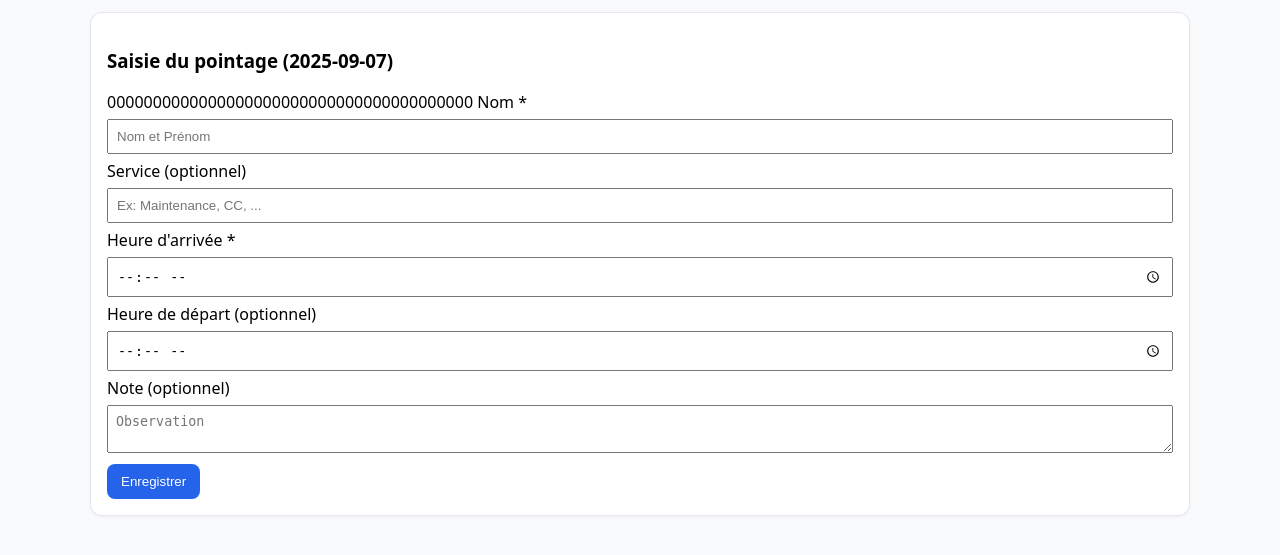
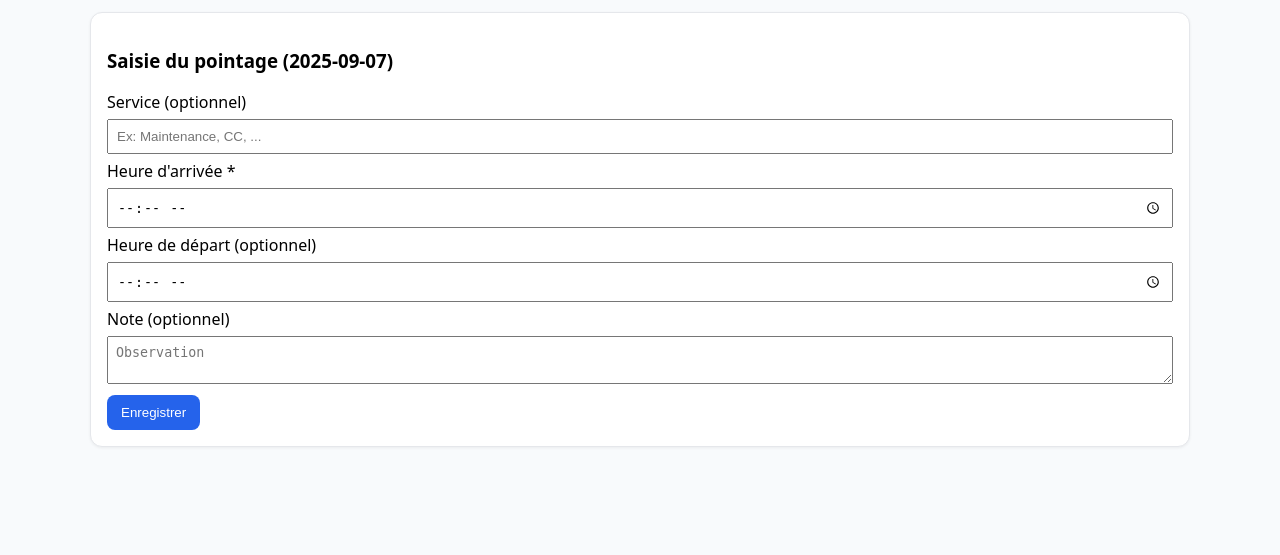
Before and after one commit to chessman8212-ai/poinatge_app, a Flask app: page / in a window 1280 px wide. Shown: the part 93-648 px from the top of the page. Run offline with Flask 3, Linux system fonts and the light colour scheme; the visitor is signed in with stand-in values (Sample User, id 1); data that the repository does not hold is empty; some libraries are stand-ins or nearby versions.

Commit message:
Update index.html

```diff
--- a/templates/index.html
+++ b/templates/index.html
@@ -1,22 +1,17 @@
-
 {% extends "base.html" %}
 {% block content %}
 <h3>Saisie du pointage ({{ today }})</h3>
 <form method="POST" autocomplete="on">
   <input type="hidden" name="csrf_token" value="{{ csrf_token() }}">
 
-  {{ csrf_token() }}
-  <label>Nom *</label>
-  <input type="text" name="nom" required placeholder="Nom et Prénom" />
-
   <label>Service (optionnel)</label>
-  <input type="text" name="service" placeholder="Ex: Maintenance, CC, ..."/>
+  <input type="text" name="service" placeholder="Ex: Maintenance, CC, ..." />
 
   <label>Heure d'arrivée *</label>
   <input type="time" name="arrivee" required />
 
   <label>Heure de départ (optionnel)</label>
-  <input type="time" name="depart"/>
+  <input type="time" name="depart" />
 
   <label>Note (optionnel)</label>
   <textarea name="note" rows="2" placeholder="Observation"></textarea>
```
